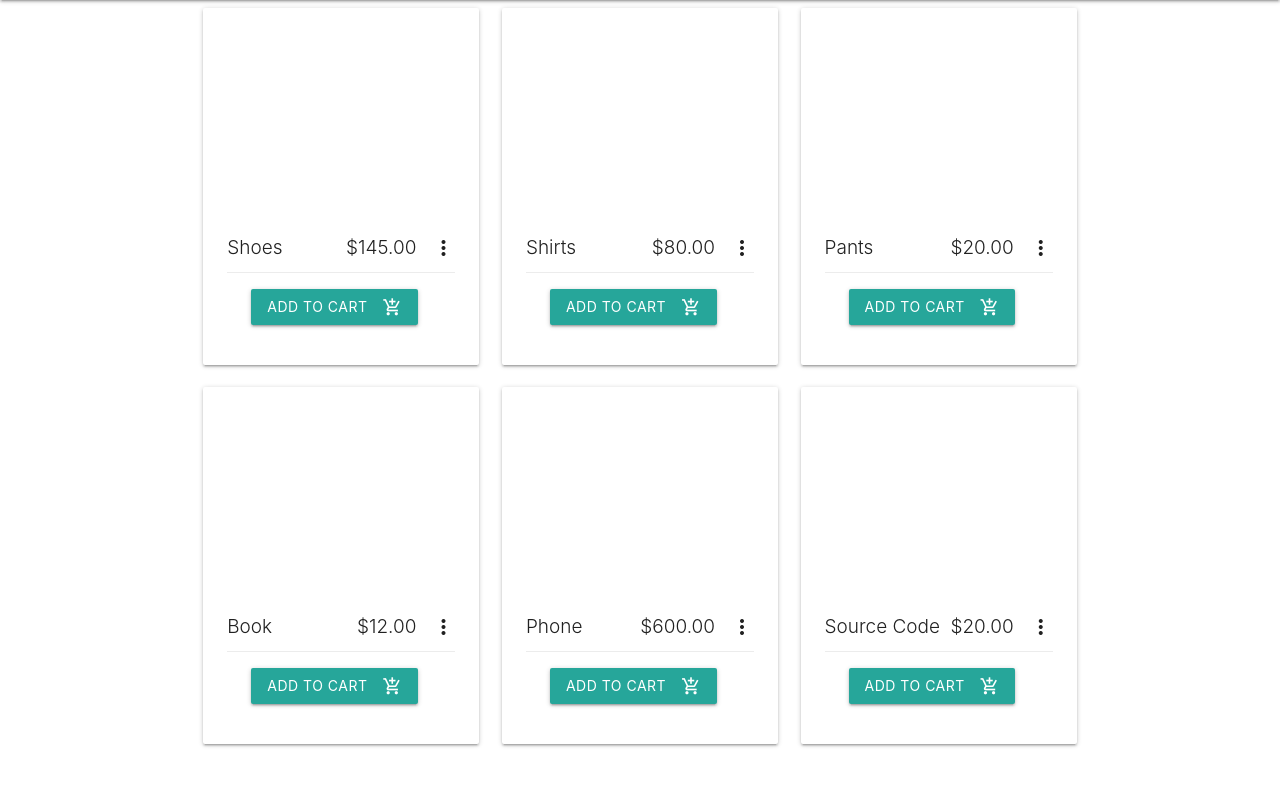
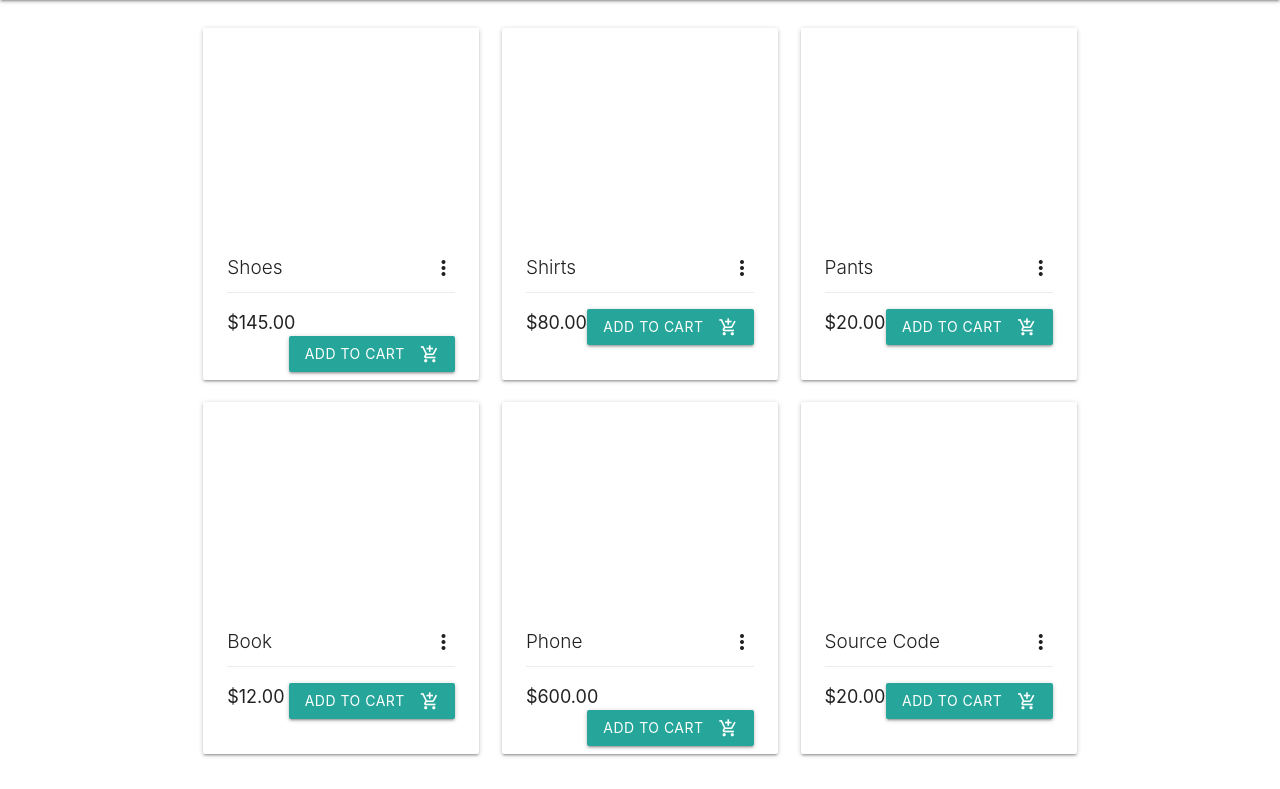
Before and after one commit to isnakolah/myecomsite, a Django app: page /store/ in a window 1280 px wide. Shown: the part 64-853 px from the top of the page. Before the commit the page ends 811 px from the top, so only its background shows below. Run offline with Django 3.2, Linux system fonts and the light colour scheme; data comes from the database, SQL or seed files in the repository.

Commit message:
Change location of the price tag

```diff
--- a/store/templates/store/index.html
+++ b/store/templates/store/index.html
@@ -1,22 +1,23 @@
 {% extends "store/layout.html" %}
 
 {% block content %}
-  <div class="row">
+  <div class="row" style="padding-top: 20px;">
     {% for product in products %}
     <div class="col s12 m4">
-      <div class="card">
+      <div class="card" style="padding-bottom: 20px;">
         <div class="card-image waves-effect waves-block waves-light" style="height: 200px; width: 300px;">
           <img class="activator" src="">
         </div>
         <div class="card-content">
-          <span class="card-title activator grey-text text-darken-4" style="font-size: 19px;">{{ product.name }} <span style="float: right">${{ product.price }}<i class="material-icons right">more_vert</i></span> </span>
-          <div class="card-action">
-            <button class="btn waves-effect waves-light" type="submit" name="action" style="align-items: right;">Add to cart
+          <span class="card-title activator grey-text text-darken-4" style="font-size: 19px;">{{ product.name }} <span style="float: right"><i class="material-icons right">more_vert</i></span> </span>
+          <div class="card-action" style="padding-right: 0px;padding-left: 0px;padding-bottom: 0px;border-bottom-width: -20;margin-bottom: -20;">
+            <span style="font-size: 18px;">${{ product.price | floatformat:2 }}</span>
+            <button class="btn waves-effect waves-light" type="submit" name="action" style="float: right;">Add to cart
               <i class="material-icons right">add_shopping_cart</i>
             </button>
           </div>
         </div>
-        <div class="card-reveal" style="margin: auto;">
+        <div class="card-reveal">
           <span class="card-title grey-text text-darken-4">{{ product.name }}<i class="material-icons right">close</i></span>
           <p>This {{ product.name }} which costs {{ product.price }} a piece is a good purchase if you love good {{ product.name }}.</p>
         </div>
```
